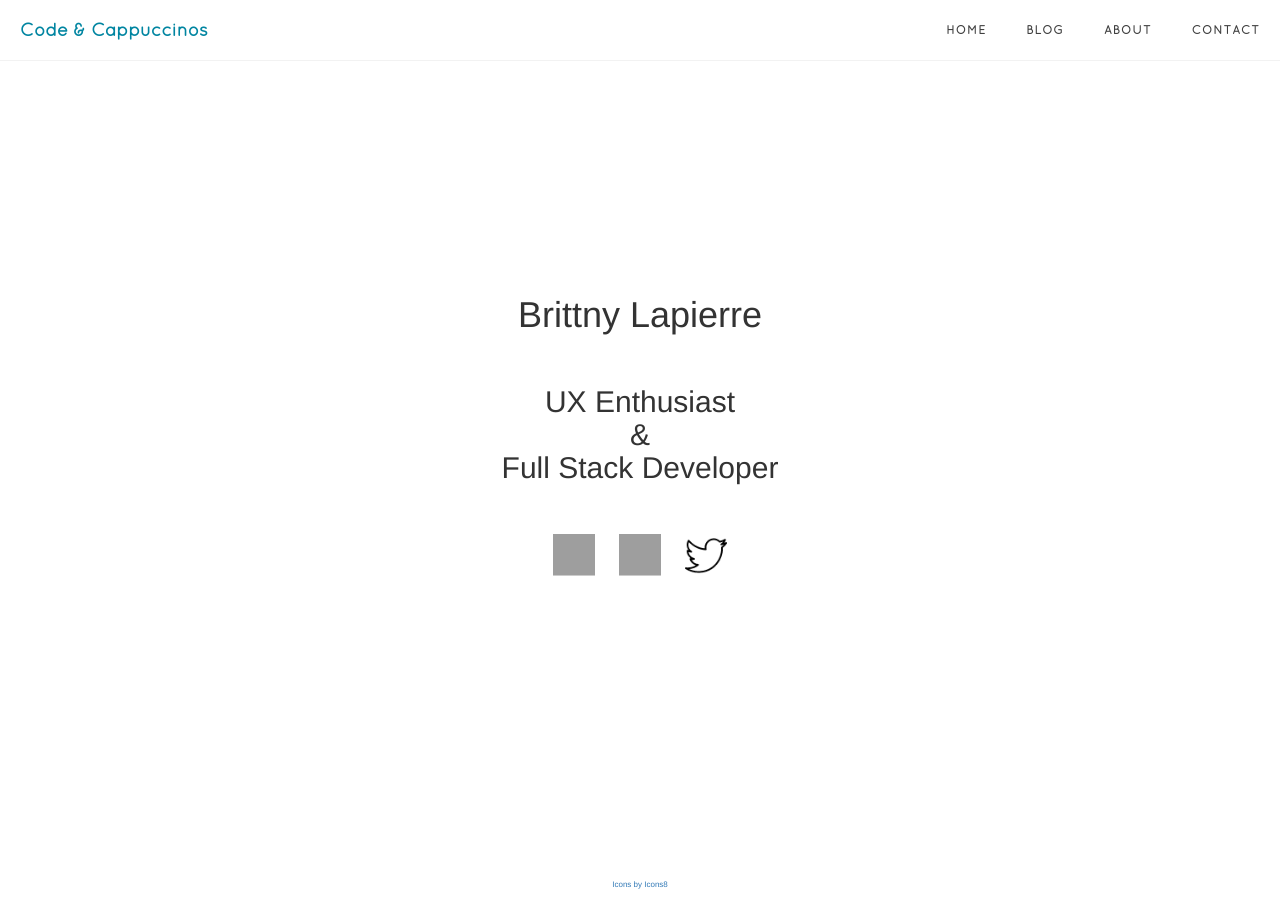
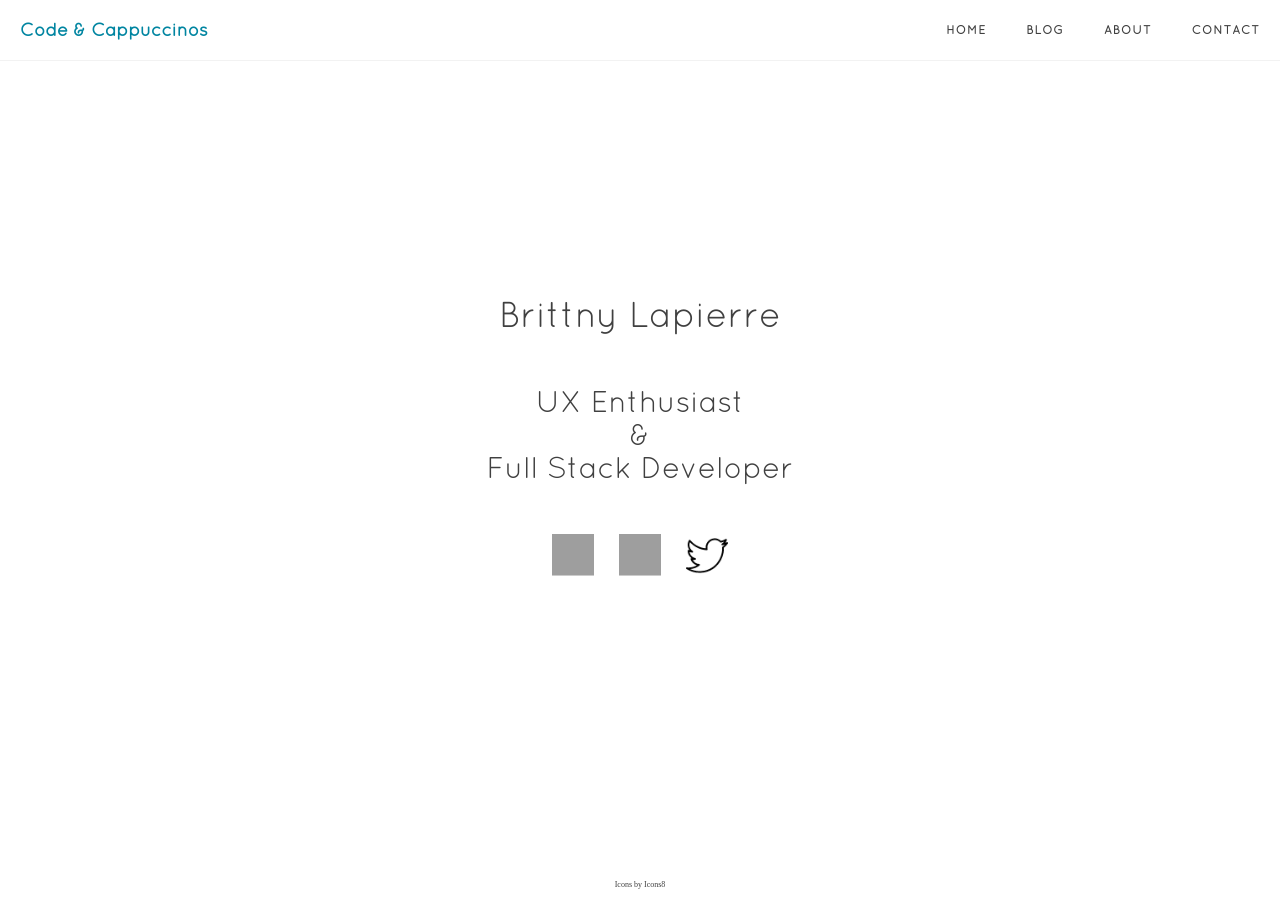
Before and after one commit to brittnylapierre/l3rittny.github.io-old, a Jekyll site: the page built from index.html, in a window 1280 px wide. Built offline with Jekyll 4.4.1, drawn with Linux system fonts in a browser that asks for light colours; nearby versions of some CDN libraries; the list of posts is cut into pages by our own code; grey boxes are pictures that could not be loaded.

Commit message:
Update head.html

```diff
--- a/_includes/head.html
+++ b/_includes/head.html
@@ -3,11 +3,11 @@
     <head>
         <meta charset="utf-8">
         <title>{{ page.title }}</title>
+	        <link rel="stylesheet" href="https://maxcdn.bootstrapcdn.com/bootstrap/3.3.7/css/bootstrap.min.css" integrity="sha384-BVYiiSIFeK1dGmJRAkycuHAHRg32OmUcww7on3RYdg4Va+PmSTsz/K68vbdEjh4u" crossorigin="anonymous">
 	    	<!-- Latest compiled and minified CSS -->
                 <link rel="stylesheet" type="text/css" href="/css/style.css"></link>
 	        <!-- Custom CSS -->
                 <link rel="stylesheet" href="/css/clean-blog.css">
-		<link rel="stylesheet" href="https://maxcdn.bootstrapcdn.com/bootstrap/3.3.7/css/bootstrap.min.css" integrity="sha384-BVYiiSIFeK1dGmJRAkycuHAHRg32OmUcww7on3RYdg4Va+PmSTsz/K68vbdEjh4u" crossorigin="anonymous">
 		<script   src="https://code.jquery.com/jquery-3.1.1.min.js"   integrity="sha256-hVVnYaiADRTO2PzUGmuLJr8BLUSjGIZsDYGmIJLv2b8="   crossorigin="anonymous"></script>
 		<script src="http://code.jquery.com/ui/1.12.0/jquery-ui.min.js" integrity="sha256-eGE6blurk5sHj+rmkfsGYeKyZx3M4bG+ZlFyA7Kns7E="   crossorigin="anonymous"></script>
 		<script src="/js/script.js"></script>
```
